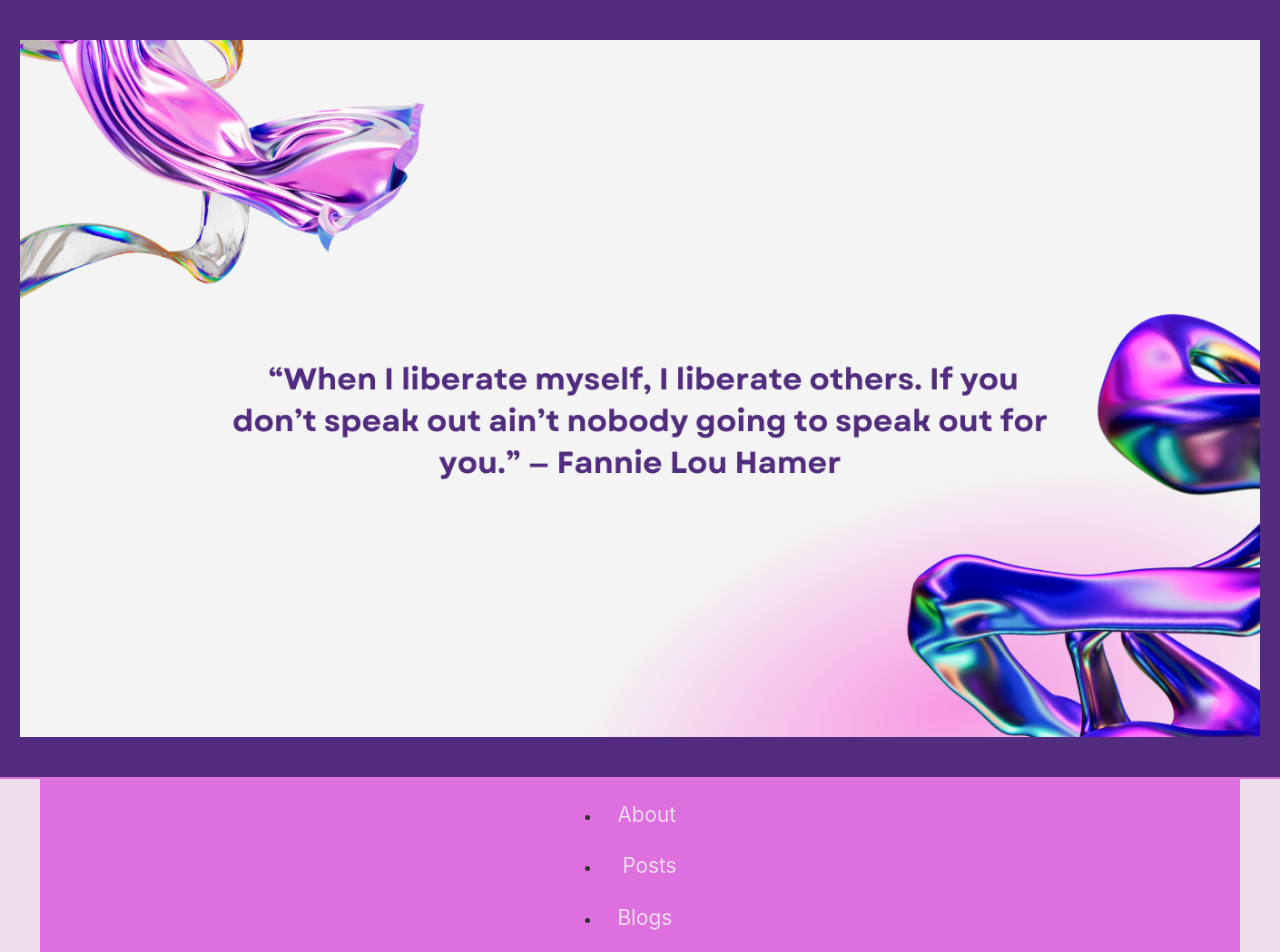
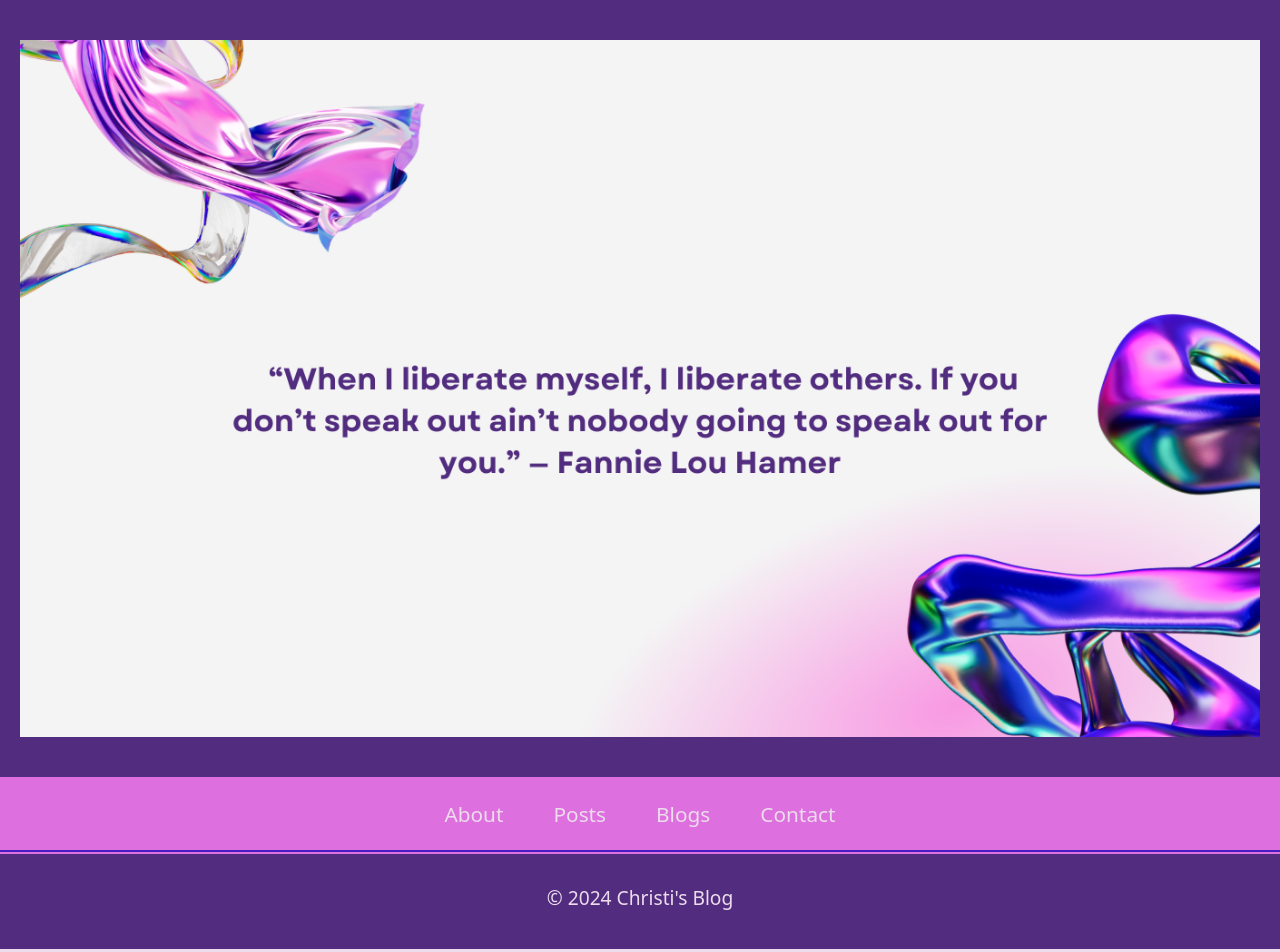
Before and after one commit to ChristiHarlow/christisblog, a React (Create React App) app: page / in a window 1280 px wide. Shown: the top 952 px of the page. Built offline with nearby package versions, Linux system fonts and the light colour scheme; a web font is replaced by a local one.

Commit message:
Navbar updates

```diff
--- a/package.json
+++ b/package.json
@@ -11,6 +11,7 @@
     "@testing-library/user-event": "^13.5.0",
     "bootstrap": "^5.3.3",
     "react": "^18.3.1",
+    "react-bootstrap": "^2.10.5",
     "react-dom": "^18.3.1",
     "react-router-dom": "^6.26.2",
     "react-scripts": "5.0.1",
--- a/src/components/Navbar.js
+++ b/src/components/Navbar.js
@@ -1,20 +1,28 @@
-import React from 'react';
+import React, { useState } from 'react';
 import { Link } from 'react-router-dom';
 import '../styles/Navbar.css'; // Ensure the path to the CSS is correct
 
 function Navbar() {
+  const [dropdownOpen, setDropdownOpen] = useState(false);
+
+  const toggleDropdown = () => {
+    setDropdownOpen(!dropdownOpen);
+  };
+
   return (
     <nav className="navbar">
       <ul className="navbar-list">
         <li><Link to="/about" className="nav-link">About</Link></li>
 
         {/* Posts with dropdown for Adversity */}
-        <li className="dropdown">
+        <li className="dropdown" onMouseEnter={toggleDropdown} onMouseLeave={toggleDropdown}>
           <button className="nav-link dropdown-button">Posts</button>
-          <div className="dropdown-menu">
-            <Link to="/posts/adversity" className="dropdown-item">Adversity</Link>
-            {/* Add more blog post links here as needed */}
-          </div>
+          {dropdownOpen && (
+            <div className="dropdown-menu">
+              <Link to="/posts/adversity" className="dropdown-item">Adversity</Link>
+              {/* Add more blog post links here as needed */}
+            </div>
+          )}
         </li>
 
         <li><Link to="/blogs" className="nav-link">Blogs</Link></li>
--- a/src/styles/Navbar.css
+++ b/src/styles/Navbar.css
@@ -1,13 +1,18 @@
 .navbar {
   background-color: #dd6fde; /* Vibrant Pink background */
-  padding: 10px; /* Adjust padding to make the navbar less wide */
+  padding: 10px;
   display: flex;
   justify-content: center;
-  gap: 20px; /* Adjust the gap between navbar items */
-  max-width: 1200px; /* Set a maximum width to prevent it from stretching too wide */
-  margin: 0 auto; /* Center the navbar */
+  gap: 20px;
   border-bottom: 2px solid #471dbf; /* Deep Blue border */
-  box-sizing: border-box; /* Ensure padding is included in the width */
+}
+
+.navbar-list {
+  list-style-type: none;
+  display: flex;
+  gap: 20px;
+  margin: 0;
+  padding: 0;
 }
 
 .nav-link {
@@ -21,7 +26,7 @@
 
 .nav-link:hover {
   background-color: #471dbf; /* Deep Blue on hover */
-  color: #ffffff; /* White text on hover */
+  color: #ffffff;
 }
 
 .dropdown {
@@ -31,34 +36,30 @@
 .dropdown-button {
   background: none;
   border: none;
-  color: #ecdcec; /* Light Lavender text */
+  color: #ecdcec; /* Same as nav-link color */
   font-size: 1.3rem;
   cursor: pointer;
-  padding: 10px 20px;
-  border-radius: 5px;
 }
 
 .dropdown-menu {
-  display: none;
   position: absolute;
-  background-color: #8c99ec; /* Soft Blue for dropdown */
+  top: 40px;
+  left: 0;
+  background-color: #471dbf; /* Deep Blue for dropdown */
+  border-radius: 5px;
   padding: 10px;
-  box-shadow: 0px 4px 8px rgba(0, 0, 0, 0.1);
-}
-
-.dropdown-button:hover + .dropdown-menu,
-.dropdown-menu:hover {
-  display: block;
+  display: flex;
+  flex-direction: column;
 }
 
 .dropdown-item {
-  color: #333;
-  padding: 10px 15px;
-  display: block;
+  padding: 5px 10px;
   text-decoration: none;
+  color: #ffffff;
+  border-radius: 5px;
+  transition: background-color 0.3s ease;
 }
 
 .dropdown-item:hover {
-  background-color: #54ddcd; /* Turquoise on hover */
-  color: #ffffff; /* White text on hover */
+  background-color: #dd6fde; /* Vibrant Pink on hover */
 }
```
Also changed, not shown: src/App.js (+4 -3 lines), 1 other file (tests, documents, lock files or other folders).
